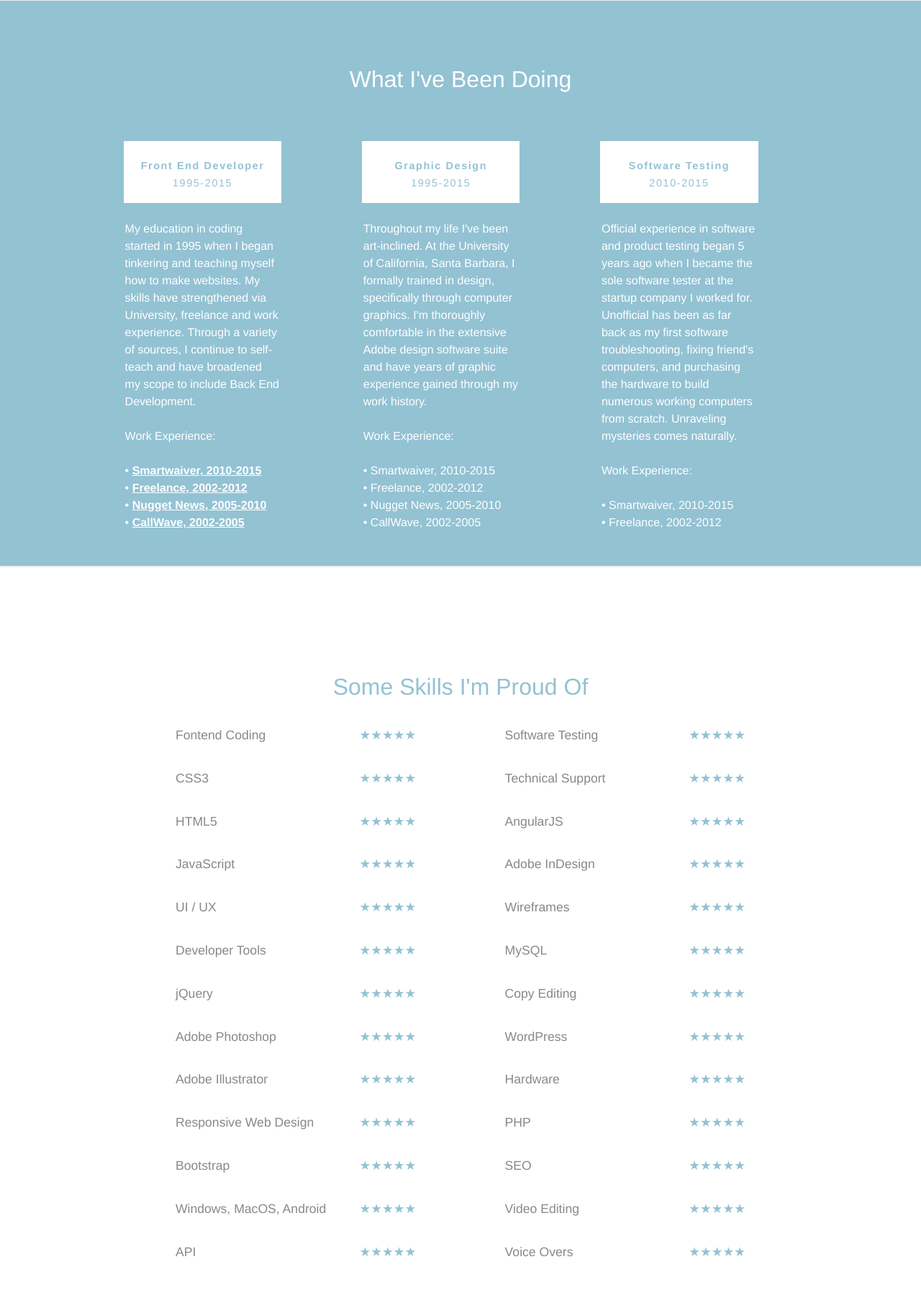
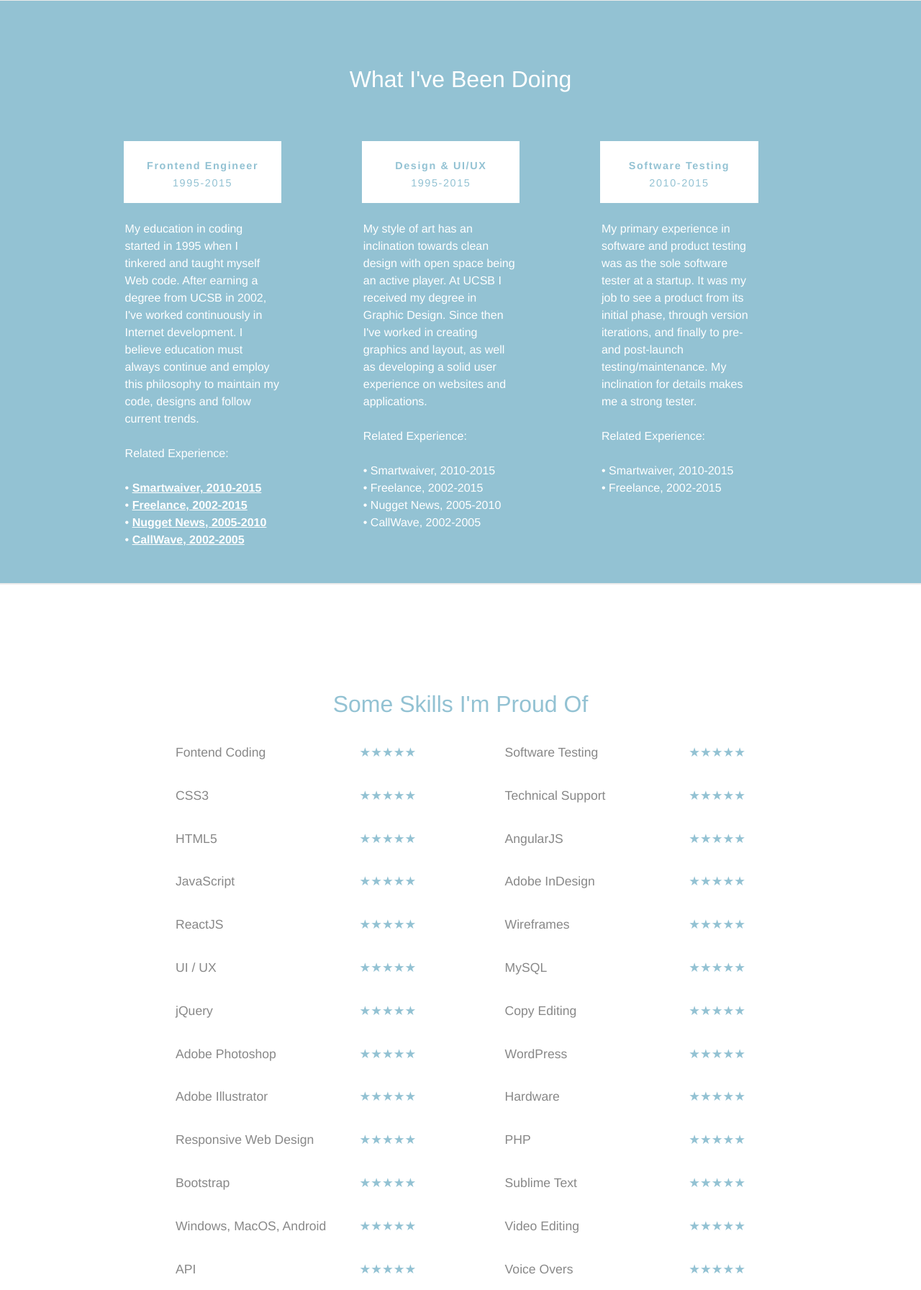
Before and after one commit to schatzab/chelseatown, a PHP site: page / in a window 1280 px wide. Shown: the part 197-1989 px from the top of the page at 72% size. Run offline with PHP 8.4, Linux system fonts and the light colour scheme; some libraries are stand-ins or nearby versions.

Commit message:
content updates and a few ease of use adjustments

```diff
--- a/inc/work.inc.php
+++ b/inc/work.inc.php
@@ -5,16 +5,14 @@
 
 	<div class="work_main_container_inner">
 		<div class="work_main_box">
-			<div class="work_main_box_header"><h3 style="color: #93c2d3;"><b>Front End Developer</b><br> 1995-2015</h3></div>
+			<div class="work_main_box_header"><h3 style="color: #93c2d3;"><b>Frontend Engineer</b><br> 1995-<?php echo date("Y"); ?></h3></div>
 			<div class="work_main_box_text">
-				My education in coding started in 1995 when I began tinkering and teaching myself how to make websites. My skills have
-				strengthened via University, freelance and work experience. Through a variety of sources, I continue to self-teach and
-				have broadened my scope to include Back End Development.<br><br>
+				My education in coding started in 1995 when I tinkered and taught myself Web code. After earning a degree from UCSB in 2002, I've worked continuously in Internet development. I believe education must always continue and employ this philosophy to maintain my code, designs and follow current trends.<br><br>
 
-				Work Experience:<br><br>
+				Related Experience:<br><br>
 					<div style="color: #ffffff;">
 					&bull; <a onclick='display_job("#section1")'><span id="section1_cjt_select">Smartwaiver, 2010-2015</span></a><br>
-					&bull; <a onclick='display_job("#section2")'><span id="section2_cjt_select">Freelance, 2002-2012</span></a><br>
+					&bull; <a onclick='display_job("#section2")'><span id="section2_cjt_select">Freelance, 2002-<?php echo date("Y"); ?></span></a><br>
 					&bull; <a onclick='display_job("#section3")'><span id="section3_cjt_select">Nugget News, 2005-2010</span></a><br>
 					&bull; <a onclick='display_job("#section4")'><span id="section4_cjt_select">CallWave, 2002-2005</span></a>
 					</div>
@@ -22,16 +20,14 @@
 		</div>
 
 		<div class="work_main_box">
-			<div class="work_main_box_header"><h3 style="color: #93c2d3;"><b>Graphic Design</b><br> 1995-2015</h3></div>
+			<div class="work_main_box_header"><h3 style="color: #93c2d3;"><b>Design & UI/UX</b><br> 1995-<?php echo date("Y"); ?></h3></div>
 			<div class="work_main_box_text">
-				Throughout my life I've been art-inclined. At the University of California, Santa Barbara, I formally trained in
-				design, specifically through computer graphics.  I'm thoroughly comfortable in the extensive Adobe design software suite and
-				have years of graphic experience gained through my work history.<br><br>
+				My style of art has an inclination towards clean design with open space being an active player. At UCSB I received my degree in Graphic Design.  Since then I've worked in creating graphics and layout, as well as developing a solid user experience on websites and applications.<br><br>
 
-				Work Experience:<br><br>
+				Related Experience:<br><br>
 					<div style="color: #ffffff;">
 					&bull; <span id="section1_cjt_select">Smartwaiver, 2010-2015</span><br>
-					&bull; <span id="section2_cjt_select">Freelance, 2002-2012</span><br>
+					&bull; <span id="section2_cjt_select">Freelance, 2002-<?php echo date("Y"); ?></span><br>
 					&bull; <span id="section3_cjt_select">Nugget News, 2005-2010</span><br>
 					&bull; <span id="section4_cjt_select">CallWave, 2002-2005</span>
 					</div>
@@ -39,17 +35,14 @@
 		</div>
 
 		<div class="work_main_box">
-			<div class="work_main_box_header"><h3 style="color: #93c2d3;"><b>Software Testing</b><br> 2010-2015</h3></div>
+			<div class="work_main_box_header"><h3 style="color: #93c2d3;"><b>Software Testing</b><br> 2010-<?php echo date("Y"); ?></h3></div>
 			<div class="work_main_box_text">
-				Official experience in software and product testing began 5 years ago when I became the sole software tester at the
-				startup company I worked for. Unofficial has been as far back as my first software troubleshooting, fixing
-				friend's computers, and purchasing the hardware to build numerous working computers from scratch. Unraveling mysteries
-				comes naturally.<br><br>
+				My primary experience in software and product testing was as the sole software tester at a startup.  It was my job to see a product from its initial phase, through version iterations, and finally to pre- and post-launch testing/maintenance. My inclination for details makes me a strong tester.<br><br>
 
-				Work Experience:<br><br>
+				Related Experience:<br><br>
 					<div style="color: #ffffff;">
 					&bull; <span id="section1_cjt_select">Smartwaiver, 2010-2015<br>
-					&bull; <span id="section2_cjt_select">Freelance, 2002-2012<br>
+					&bull; <span id="section2_cjt_select">Freelance, 2002-<?php echo date("Y"); ?><br>
 					</div>
 			</div>
 		</div>
@@ -67,16 +60,21 @@
 			<div class="xJobClose" onclick='closeJob("#section1")'>x</div>
 			<h2 style="font-size: 200%;"> Director of Technology, Smartwaiver</h2>
 				<ul>
-				<li> Developing and maintaining front-end HTML, CSS, jQuery and JavaScript for company website with occasional back-end modifications. </li>
-				<li> Creating website layout, produce original designs, icons and visual graphics, landing pages, print media, swag and signs.</li>
-				<li> Product, software and application testing cross platform and cross browser via tangible device and Cross Browser Testing. Extensive compatibility testing, pinpointing bug/error location, revised testing until completion. No major bugs ever released.</li>
-				<li> Reaching out to clients, developing relationships and following through until tasks completed.</li>
-				<li> Customer support directly within client accounts, modifying and creating new accounts, troubleshooting and interaction with possible conversions. Contact through live chat, CRM, email, phone, Skype.</li>
-				<li> Video creation and completion, copy development, video editing via TechSmith's Camtasia, and voice overs with editing.</li>
-				<li> Total maintenance and bug decoding and problem solving for forward progression and profitability of Spadout.com.</li>
-				<li> Work as a team member of a start up from opening day through post-profitable, adapting to the growth of the company.</li>
-				<li> Participation in interviews and decision making on company employee hiring.</li>
-				<li> Command prompt GitHub for company code.</li>
+				<li> Developed websites frontend pages and product using CSS, HTML, JavaScript, JQuery, and Responsive Web Design</li>
+				<li> Completed development through initial stages until launch for websites and apps</li>
+				<li> Create website layout, produce original designs, icons and visual graphics, landing pages,  A/B Testing, print media, swag and signs</li>
+				<li> Expert in Adobe Suite: Illustrator, Photoshop, InDesign</li>
+				<li> Product, software and application testing cross platform and cross browser via Cross Browser Testing and hand-held devices</li>
+				<li> Use and Implement team tools, command prompt GitHub, Asana, Balsamiq, Desk</li>
+				<li> API testing, implementation and troubleshooting for in-house API and Webhook</li>
+				<li> Responsible for interaction and managing of contract workers</li>
+				<li> Responsible for company’s biggest business partnership bringing in immediate revenue</li>
+				<li> Reaching out to clients, developing relationships and follow through till completed</li>
+				<li> Customer troubleshooting and interaction. Contact through live chat, CRM, Skype</li>
+				<li> Wrote and maintained support pages, as well as video tutorials and voiceovers</li>
+				<li> Total maintenance, bug decoding and problem solving for forward progression and profitability of Spadout.com</li>
+				<li> Work as a team member from pre-launch through post-profitable, with continuous adaptations as the company grew</li>
+				<li> Participation in interviews and decision making on company hiring</li>
 				</ul>
 			</div>
 		</div>
@@ -91,11 +89,11 @@
 			<div class="xJobClose" onclick='closeJob("#section2")'>x</div>
 			<h2 style="font-size: 200%;"> Freelance Web Development & Design</h2>
 				<ul>
-				<li> Design compositions with revisions and logo creations.</li>
-				<li> Design and build website code, including ecommerce, shopping carts, galleries, contact forms</li>
-				<li> Contact and negotiations with clients, including estimates, adjustments and timelines. </li>
-				<li> Work with other groups to complete projects on time in conjuctive efforts.</li>
-				<li> Contact and complete projects with printers and other media forms</li>
+				<li> Develop client websites using Frontend tools HTML, CSS, JavaScript, jQuery, ReactJS, PHP and Responsive Web Design</li>
+				<li> Furnish design compositions, multiple revisions, onsite shopping, PayPal, Login, CRM and Database management, product galleries and Web forms</li>
+				<li> Maintain websites and provide content </li>
+				<li> Maintain client’s social media presence in various applications, mailing lists</li>
+				<li> Creative, copy, icons, logos, and designs</li>
 				</ul>
 			</div>
 		</div>
@@ -108,14 +106,16 @@
 			<div class="section_content_container_inner">
 			<br><br>
 			<div class="xJobClose" onclick='closeJob("#section3")'>x</div>
-			<h2 style="font-size: 200%;"> Graphic Designer & Web, The Nugget Newspaper</h2>
+			<h2 style="font-size: 200%;"> Graphic Designer & Web Developer, The Nugget</h2>
 				<ul>
-					<li> Create and modify graphic media for a wide variety of clients.</li>
-					<li> Maintain client accounts on a weekly basis, check-in, revise and compile advertising marketing direction.</li>
-					<li> Leadership and management of large accounts with a one on one relationship. Problem solving for clients and developing marketing platform.</li>
-					<li> Work on news print, magazine and web media. Adjusting for the variances of different types of print and visuals.</li>
-					<li> Maintain company's social media sites with creative, new avenues, gaining followers after starting with a blank slate.</li>
-					<li> Proofreading and editing copy on a secondary level.</li>
+					<li> Develop client media ideas and implement them digital layout and design</li>
+					<li> Provide suggestions and guidance for clients according to their business needs</li>
+					<li> Develop magazine and web media according to proper media standards</li>
+					<li> Maintain company's social media sites with creative updates</li>
+					<li> Proofreading, writing and editing copy</li>
+					<li> Adjust client accounts on a weekly basis, check-in, revise and compile advertising marketing direction</li>
+					<li> Leadership and management of large accounts with a one on one relationship</li>
+					<li> Problem solving for clients and developing marketing platform</li>
 				</ul>
 			</div>
 		</div>
@@ -132,9 +132,9 @@
 			<div class="xJobClose" onclick='closeJob("#section4")'>x</div>
 			<h2 style="font-size: 200%;"> Web Developer & Designer, CallWave</h2>
 				<ul>
-				<li> Work with a team to create directed web advertising and landing pages for product.</li>
-				<li> Create animated and static banner advertisements for company webpage.</li>
-				<li> Provide colors, fonts and designs as needed by departments.</li>
+				<li> Work with a team to create directed web advertising and landing pages for product</li>
+				<li> Create animated and static banner advertisements for company webpage</li>
+				<li> Provide colors, fonts and designs as needed by departments</li>
 				</ul>
 			</div>
 		</div>
--- a/js/showskills.js
+++ b/js/showskills.js
@@ -1,6 +1,6 @@
 // Show Skills
-var skills1 = ["Fontend Coding", "CSS3", "HTML5", "JavaScript", "UI / UX", "Developer Tools", "jQuery", "Adobe Photoshop", "Adobe Illustrator", "Responsive Web Design", "Bootstrap", "Windows, MacOS, Android", "API"];
-var skills2 = ["Software Testing", "Technical Support", "AngularJS", "Adobe InDesign", "Wireframes", "MySQL", "Copy Editing", "WordPress", "Hardware", "PHP", "SEO", "Video Editing", "Voice Overs"];
+var skills1 = ["Fontend Coding", "CSS3", "HTML5", "JavaScript", "ReactJS", "UI / UX", "jQuery", "Adobe Photoshop", "Adobe Illustrator", "Responsive Web Design", "Bootstrap", "Windows, MacOS, Android", "API"];
+var skills2 = ["Software Testing", "Technical Support", "AngularJS", "Adobe InDesign", "Wireframes", "MySQL", "Copy Editing", "WordPress", "Hardware", "PHP", "Sublime Text",  "Video Editing", "Voice Overs"];
 
 // Skils Function
 function loadSkills() {
```
